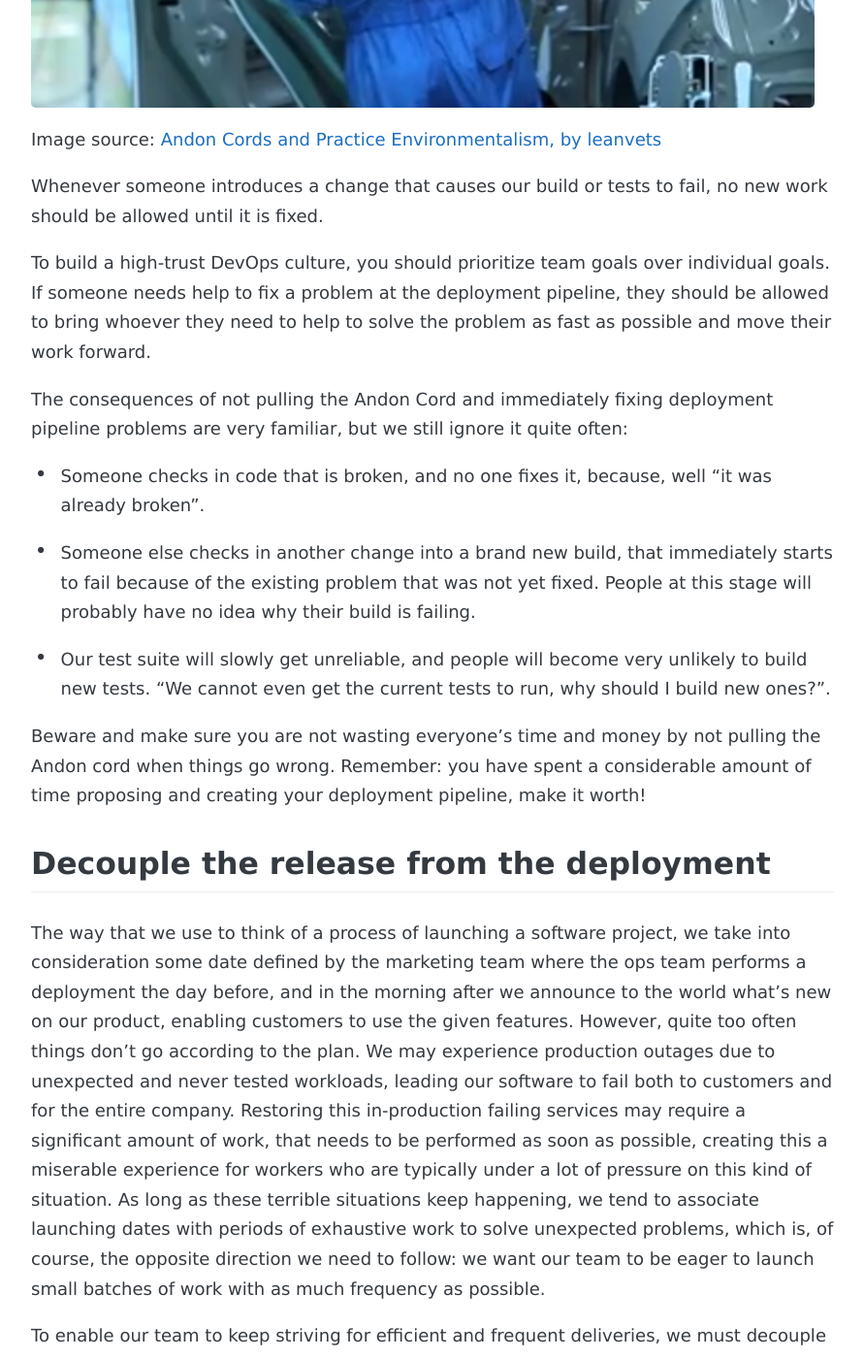
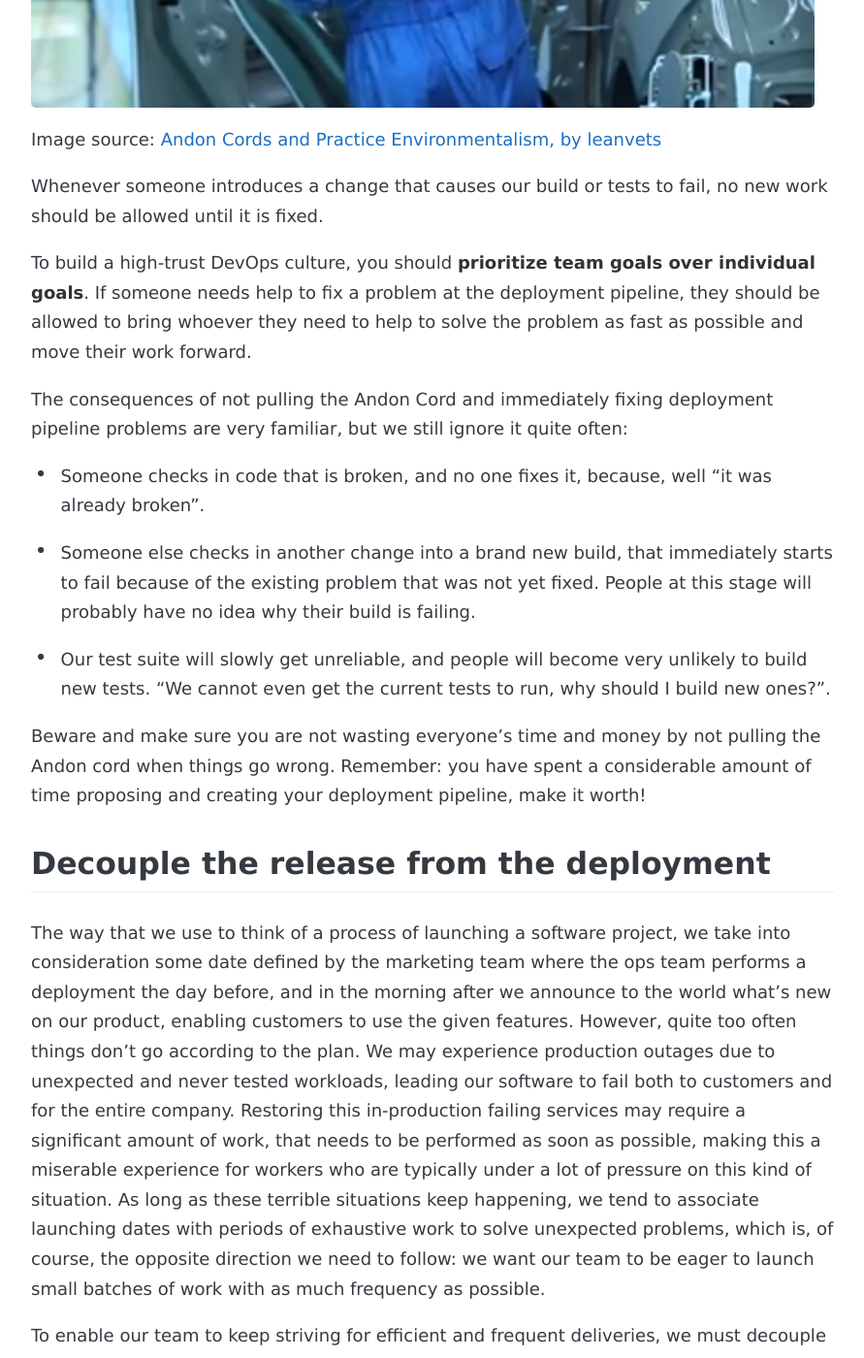
Before and after one commit to andreybleme/andreybleme.github.io, a Jekyll site: the page built from _posts/2020-07-06-devops-flow-techniques.markdown, in a window 1280 px wide and 1400 px high, scrolled down 5825 px. Shown: the whole window at 97% size, without its empty margins (194-1085 px from the left). Built offline with Jekyll 4.4.1, drawn with Linux system fonts in a browser that asks for light colours; nearby versions of some CDN libraries; some web fonts are replaced; comment, search, counter and statistics services are not loaded; some of the changed text lies outside the part shown.

Commit message:
Update The DevOps Journey series to include the series link

```diff
--- a/_posts/2020-06-30-the-principles-of-devops.markdown
+++ b/_posts/2020-06-30-the-principles-of-devops.markdown
@@ -10,7 +10,7 @@
 
 I have been recently talking to friends about processes and things we often focus on at our works to improve our daily job. It seems to me that every developer has a strong desire to be able to say that they work on a company that ships good code, with high quality, that the company they work for can deliver features fast. They want to feel safe that things they are building will go to production, and so they can see the outcome of their work. Given that scenario, I realized that we get ourselves too often attached to technologies and tools that help us to achieve these goals, when we should instead, focus on practices that enable agility, high quality, and increase safety and confidence in our software release processes.
 
-That's why I have decided to start "The DevOps Journey" series of articles here, where I will post every week one "pill" that will help you to understand how to improve your outcomes and increase the effectiveness of you daily work by applying DevOps techniques. There are a bunch of articles, videos, and talks around there describing the principles, the practices, the path through the DevOps journey... This series is about my own thoughts that is defined by my influences(The DevOps Handbook, SRE, Continuous Delivery book series, Hello Startup), and mainly my daily work. Starting today with an overall introduction to the principles of DevOps, The DevOps Journey series of posts are going to be released every week, so [subscribe the newsletter](https://andreybleme.substack.com/) if you want to be notified when a new article is out.
+That's why I have decided to start [The DevOps Journey](https://andreybleme.com/tags/#devops-journey) series of articles here, where I will post every week one "pill" that will help you to understand how to improve your outcomes and increase the effectiveness of you daily work by applying DevOps techniques. There are a bunch of articles, videos, and talks around there describing the principles, the practices, the path through the DevOps journey... This series is about my own thoughts that is defined by my influences(The DevOps Handbook, SRE, Continuous Delivery book series, Hello Startup), and mainly my daily work. Starting today with an overall introduction to the principles of DevOps, The DevOps Journey series of posts are going to be released every week, so [subscribe the newsletter](https://andreybleme.substack.com/) if you want to be notified when a new article is out.
 
 
 DevOps and its resulting technical and cultural practices represent a convergence of many philosophical and management movements that guides us through the path to overcome important challenges that come with the desire of being able to deliver fast and reliable code.
--- a/_posts/2020-07-06-devops-flow-techniques.markdown
+++ b/_posts/2020-07-06-devops-flow-techniques.markdown
@@ -86,7 +86,7 @@
 
 Whenever someone introduces a change that causes our build or tests to fail, no new work should be allowed until it is fixed.
 
-To build a high-trust DevOps culture, you should prioritize team goals over individual goals. If someone needs help to fix a problem at the deployment pipeline, they should be allowed to bring whoever they need to help to solve the problem as fast as possible and move their work forward.
+To build a high-trust DevOps culture, you should **prioritize team goals over individual goals**. If someone needs help to fix a problem at the deployment pipeline, they should be allowed to bring whoever they need to help to solve the problem as fast as possible and move their work forward.
 
 The consequences of not pulling the Andon Cord and immediately fixing deployment pipeline problems are very familiar, but we still ignore it quite often:
 
@@ -100,7 +100,7 @@
 
 ## Decouple the release from the deployment
 
-The way that we use to think of a process of launching a software project, we take into consideration some date defined by the marketing team where the ops team performs a deployment the day before, and in the morning after we announce to the world what's new on our product, enabling customers to use the given features. However, quite too often things don't go according to the plan. We may experience production outages due to unexpected and never tested workloads, leading our software to fail both to customers and for the entire company. Restoring this in-production failing services may require a significant amount of work, that needs to be performed as soon as possible, creating this a miserable experience for workers who are typically under a lot of pressure on this kind of situation. As long as these terrible situations keep happening, we tend to associate launching dates with periods of exhaustive work to solve unexpected problems, which is, of course, the opposite direction we need to follow: we want our team to be eager to launch small batches of work with as much frequency as possible.
+The way that we use to think of a process of launching a software project, we take into consideration some date defined by the marketing team where the ops team performs a deployment the day before, and in the morning after we announce to the world what's new on our product, enabling customers to use the given features. However, quite too often things don't go according to the plan. We may experience production outages due to unexpected and never tested workloads, leading our software to fail both to customers and for the entire company. Restoring this in-production failing services may require a significant amount of work, that needs to be performed as soon as possible, making this a miserable experience for workers who are typically under a lot of pressure on this kind of situation. As long as these terrible situations keep happening, we tend to associate launching dates with periods of exhaustive work to solve unexpected problems, which is, of course, the opposite direction we need to follow: we want our team to be eager to launch small batches of work with as much frequency as possible.
 
 To enable our team to keep striving for efficient and frequent deliveries, we must decouple our production deployments from our feature releases. In practice, the deployment and release of the word may be used interchangeably, but let's elaborate a bit on the different purposes of these two events:
 
```
Also changed, not shown: other parts of _posts/2020-07-06-devops-flow-techniques.markdown (+5 -5 lines).
